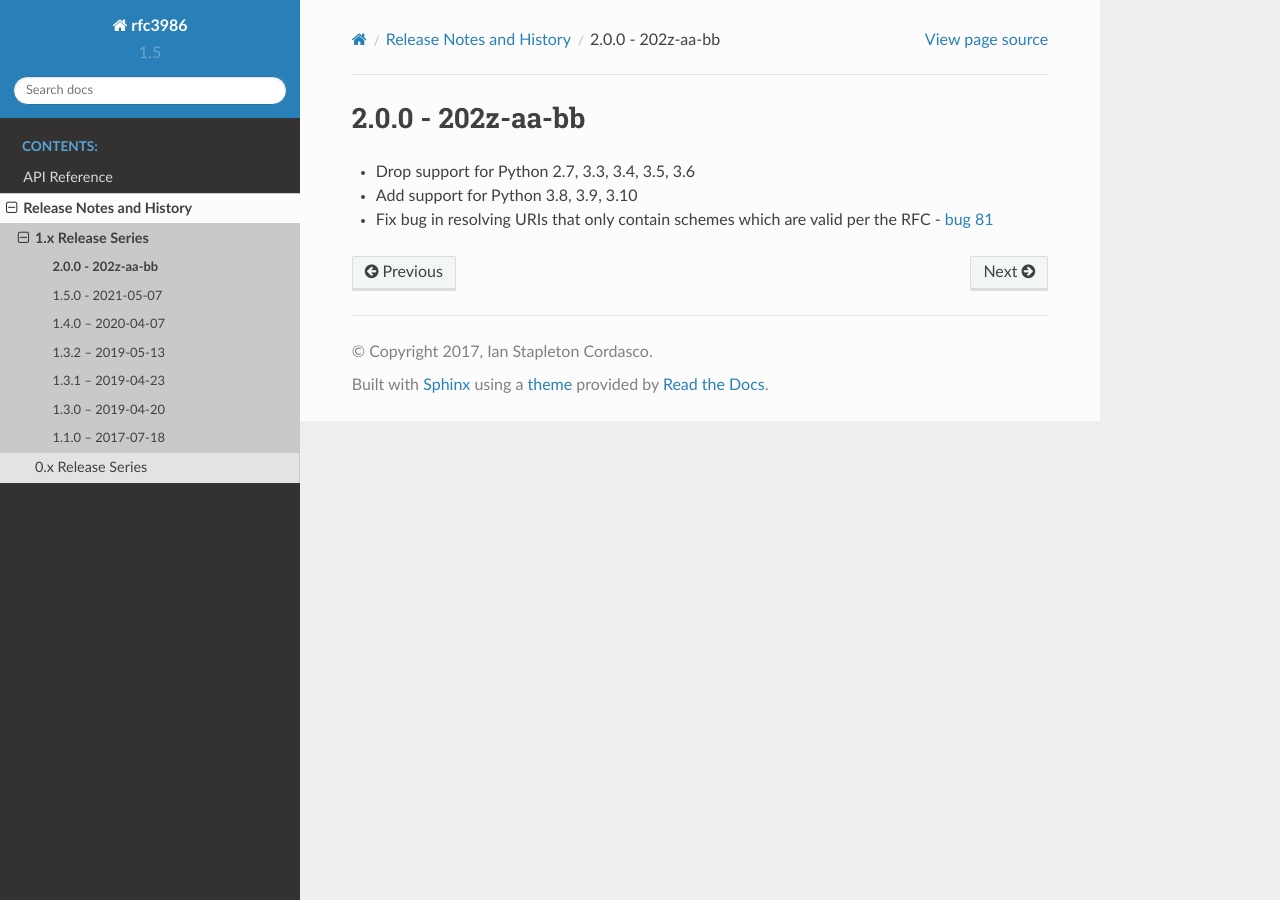
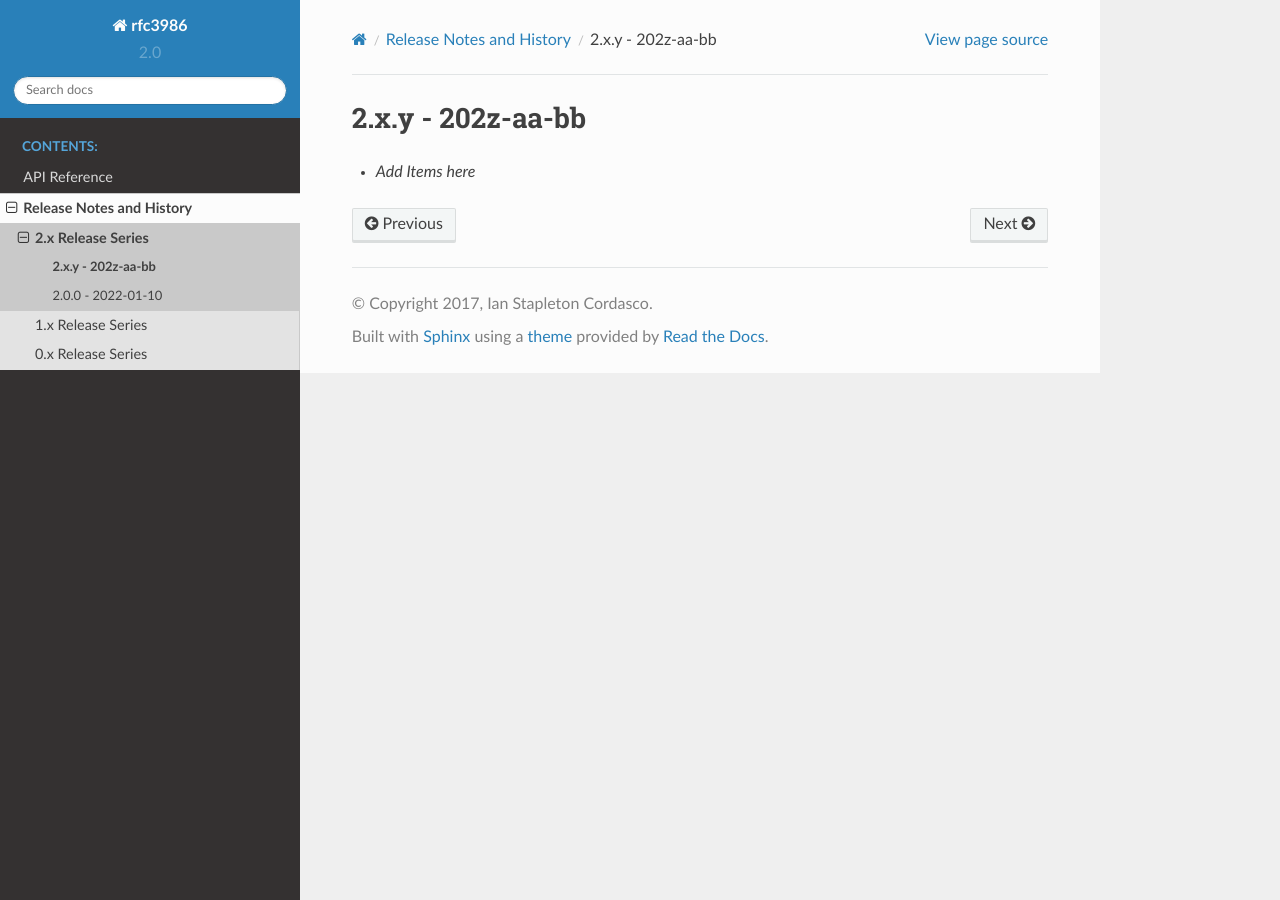
Before and after one commit to python-hyper/rfc3986, a Sphinx documentation site: the page built from docs/source/release-notes/unreleased.rst, in a window 1280 px wide. Built offline with Sphinx 7.4.7 and the Read the Docs theme 2.0.0, drawn with Linux system fonts in a browser that asks for light colours; pages that are not in the unit, such as notebooks, are missing from menus.

Commit message:
Prepare to release 2.0.0
Update release notes and version string

```diff
--- a/docs/source/release-notes/index.rst
+++ b/docs/source/release-notes/index.rst
@@ -5,12 +5,19 @@
 All of the release notes that have been recorded for |rfc3986| are organized
 here with the newest releases first.
 
+2.x Release Series
+==================
+
+.. toctree::
+
+    unreleased
+    2.0.0
+
 1.x Release Series
 ==================
 
 .. toctree::
 
-    unreleased
     1.5.0
     1.4.0
     1.3.2
--- a/docs/source/release-notes/unreleased.rst
+++ b/docs/source/release-notes/unreleased.rst
@@ -1,13 +1,6 @@
-2.0.0 - 202z-aa-bb
+2.x.y - 202z-aa-bb
 ------------------
 
-- Drop support for Python 2.7, 3.3, 3.4, 3.5, 3.6
-
-- Add support for Python 3.8, 3.9, 3.10
-
-- Fix bug in resolving URIs that only contain schemes which are valid per the
-  RFC - `bug 81`_
+- *Add Items here*
 
 .. links below here
-.. _bug 81:
-   https://github.com/python-hyper/rfc3986/issues/81
--- a/src/rfc3986/__init__.py
+++ b/src/rfc3986/__init__.py
@@ -33,7 +33,7 @@ __author__ = "Ian Stapleton Cordasco"
 __author_email__ = "graffatcolmingov@gmail.com"
 __license__ = "Apache v2.0"
 __copyright__ = "Copyright 2014 Rackspace; 2016 Ian Stapleton Cordasco"
-__version__ = "1.5.0"
+__version__ = "2.0.0"
 
 __all__ = (
     "ParseResult",
```
Also changed, not shown: docs/source/release-notes/2.0.0.rst (added, +13 -0 lines), setup.cfg (+11 -4 lines), .pre-commit-config.yaml.
